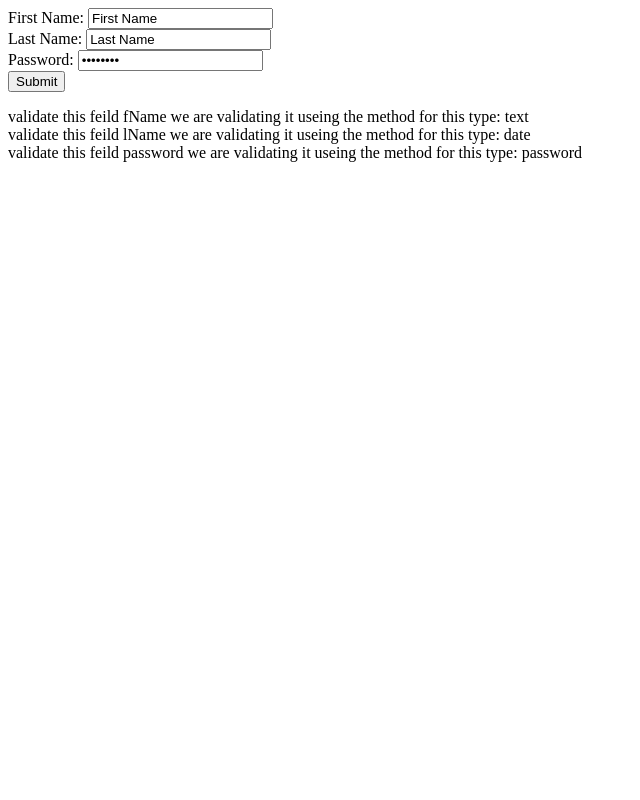
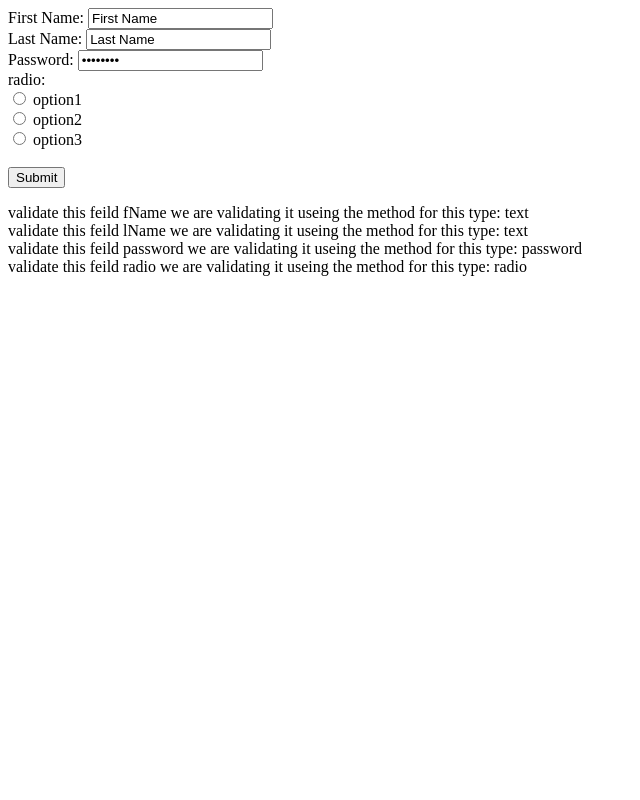
Before and after one commit to darcee/LadyBug, a PHP site: page /formclass.php in a window 1280 px wide. Shown: the whole page, without its empty margins (0-640 px from the left). Run offline with PHP 8.4, Linux system fonts and the light colour scheme.

Commit message:
Update formclass.php

```diff
--- a/formation/formclass.php
+++ b/formation/formclass.php
@@ -35,6 +35,9 @@ abstract class FormInput {
 	public function label($label) {
 		$this->label = $label;
 	}
+	public function radioArray($radioArray) {
+		$this->radioArray = $radioArray;
+	}
 	public function style($style) {
 		$this->style = $style;
 	}
@@ -58,6 +61,21 @@ class passwordInput extends FormInput {
 	}
 }
 
+class radioInput extends FormInput {
+	function displayInput(){
+		$inputs ='';
+	    $label='';
+	    foreach ($this->radioArray as $key => $value) {
+	    	 $inputs =  $inputs . "<input type='radio' id='$this->name' name='$key' value='$value'> <label for='$key'>$key</label><br>";
+	    }
+		if (isset($this->label)){
+			$label = "<label for='$this->name'>$this->label: </label><br>";
+		}
+
+
+		return $label.$inputs;
+	}
+}
 
 /* from input array is created with the class and the methods set the form input variables this is done in the php file  Custome styles can be set in the .css file and called here using a method */
 
@@ -73,7 +91,7 @@ $lastName = new textInput('lName');
 $lastName->isRequired(false);
 $lastName->value('Last Name');
 $lastName->label('Last Name');
-$lastName->setValidate('date');
+$lastName->setValidate('text');
 
 
 $password = new passwordInput('password');
@@ -82,8 +100,19 @@ $password->value('Password');
 $password->label('Password');
 $password->setValidate('password');
 
+$radioArray = [
+	'option1'=> 1,
+	'option2'=> 2,
+	'option3'=> 3
+];
+$radio = new radioInput('radio');
+$radio->isRequired(true);
+$radio->value('radio');
+$radio->label('radio');
+$radio->radioArray($radioArray);
+$radio->setValidate('radio');
 
-$feilds = array($firstName, $lastName, $password);
+$feilds = array($firstName, $lastName, $password, $radio);
 
 
 /* the HTML is created with a loop */
@@ -100,7 +129,7 @@ foreach($feilds as $feild) {
 }
 
 ?>
-  <input type="submit" value="Submit">
+  <br><input type="submit" value="Submit">
 </form>
 <?php
 
```
